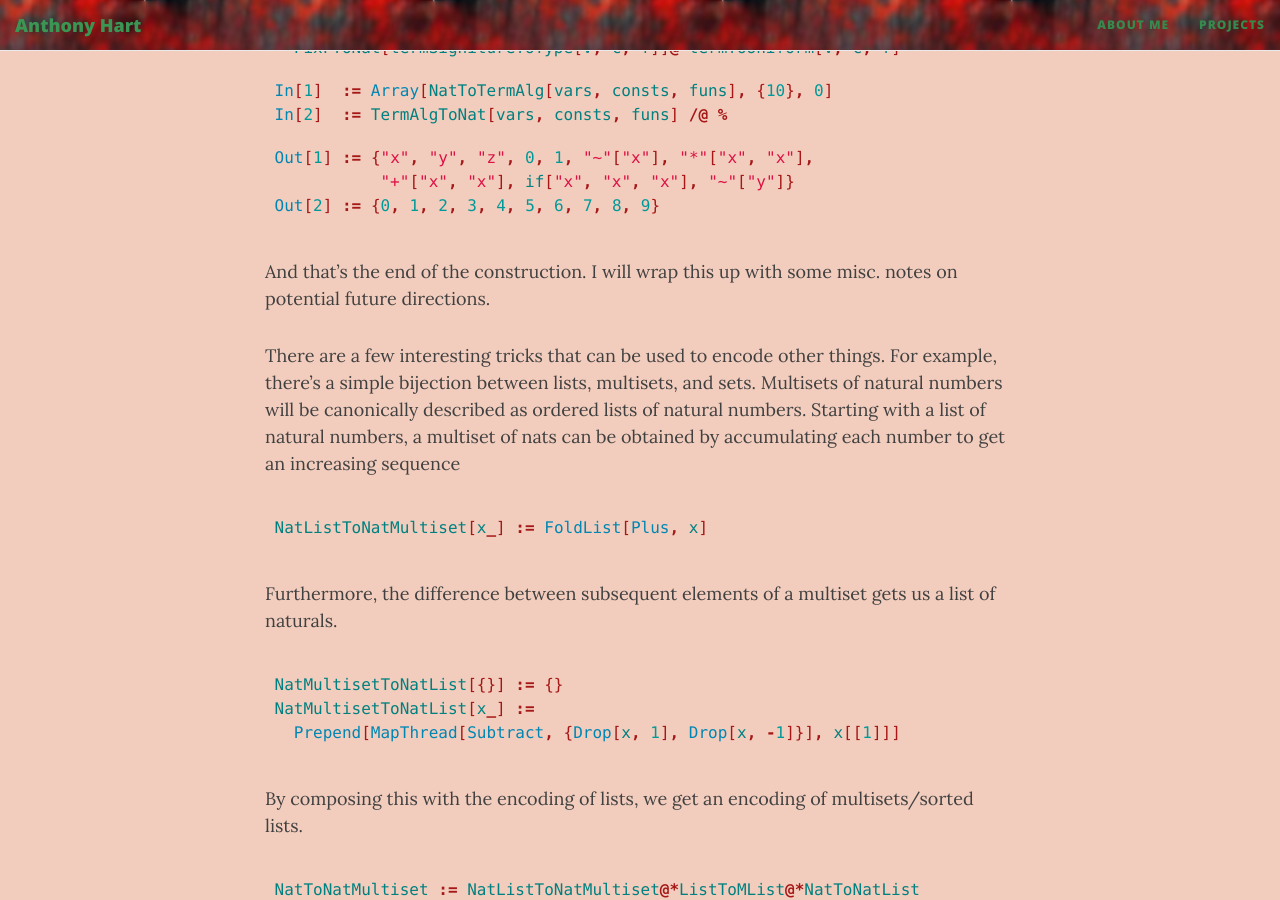
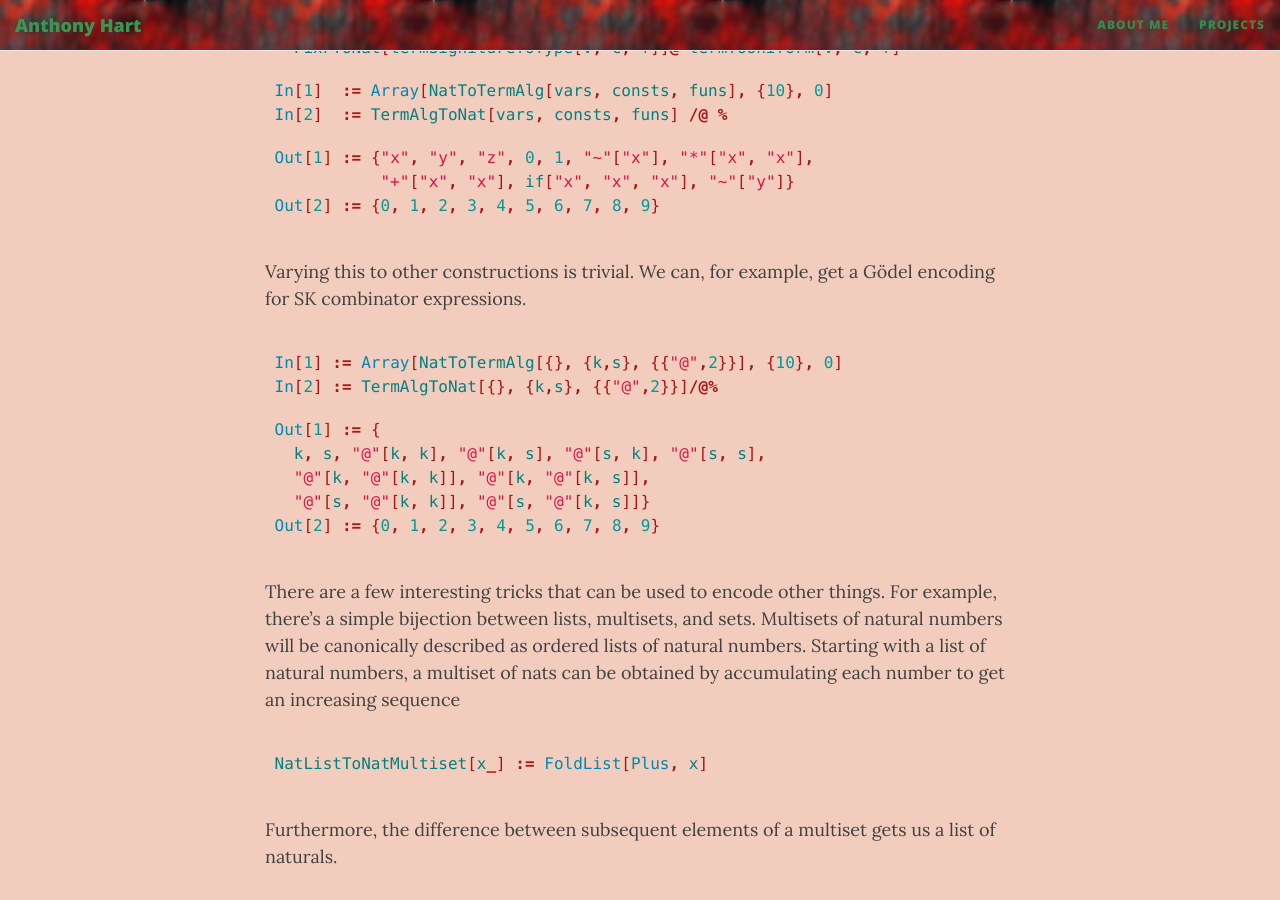
Before and after one commit to AHartNtkn/AHartNtkn.github.io, a Jekyll site: the page built from _posts/2021-01-08-Basic-Bijective-Godel-Encodings.md, in a window 1280 px wide and 900 px high, scrolled down 16180 px. Built offline with Jekyll 4.4.1, drawn with Linux system fonts in a browser that asks for light colours; nearby versions of some CDN libraries; some of the changed text lies outside the part shown.

Commit message:
m and add term algebra example

````diff
--- a/_posts/2021-01-08-Basic-Bijective-Godel-Encodings.md
+++ b/_posts/2021-01-08-Basic-Bijective-Godel-Encodings.md
@@ -621,7 +621,21 @@ Out[1] := {"x", "y", "z", 0, 1, "~"["x"], "*"["x", "x"],
 Out[2] := {0, 1, 2, 3, 4, 5, 6, 7, 8, 9}
 ```
 
-And that's the end of the construction. I will wrap this up with some misc. notes on potential future directions.
+Varying this to other constructions is trivial. We can, for example, get a Gödel encoding for SK combinator expressions.
+
+```mathematica
+In[1] := Array[NatToTermAlg[{}, {k,s}, {{"@",2}}], {10}, 0]
+In[2] := TermAlgToNat[{}, {k,s}, {{"@",2}}]/@%
+```
+
+```mathematica
+Out[1] := {
+  k, s, "@"[k, k], "@"[k, s], "@"[s, k], "@"[s, s],
+  "@"[k, "@"[k, k]], "@"[k, "@"[k, s]],
+  "@"[s, "@"[k, k]], "@"[s, "@"[k, s]]}
+Out[2] := {0, 1, 2, 3, 4, 5, 6, 7, 8, 9}
+```
+
 
 There are a few interesting tricks that can be used to encode other things. For example, there's a simple bijection between lists, multisets, and sets. Multisets of natural numbers will be canonically described as ordered lists of natural numbers. Starting with a list of natural numbers, a multiset of nats can be obtained by accumulating each number to get an increasing sequence
 
@@ -1376,13 +1390,13 @@ Out[2] := 5[3[1["*", "*"], "*"], 7[6["*", "*"], "*"]]
 ```
 
 ```mathematica
-In[1]:= SBTToNat[{0,∞}]@5[3[1["*","*"],"*"],7[6["*","*"],"*"]]
+In[1] := SBTToNat[{0,∞}]@5[3[1["*","*"],"*"],7[6["*","*"],"*"]]
 In[2] := NatToSBT[{0,∞}]@%
 ```
 
 ```mathematica
-Out[1]= 21238820
-Out[2]= 5[3[1["*", "*"], "*"], 7[6["*", "*"], "*"]]
+Out[1] := 21238820
+Out[2] := 5[3[1["*", "*"], "*"], 7[6["*", "*"], "*"]]
 ```
 
 ```mathematica
````
